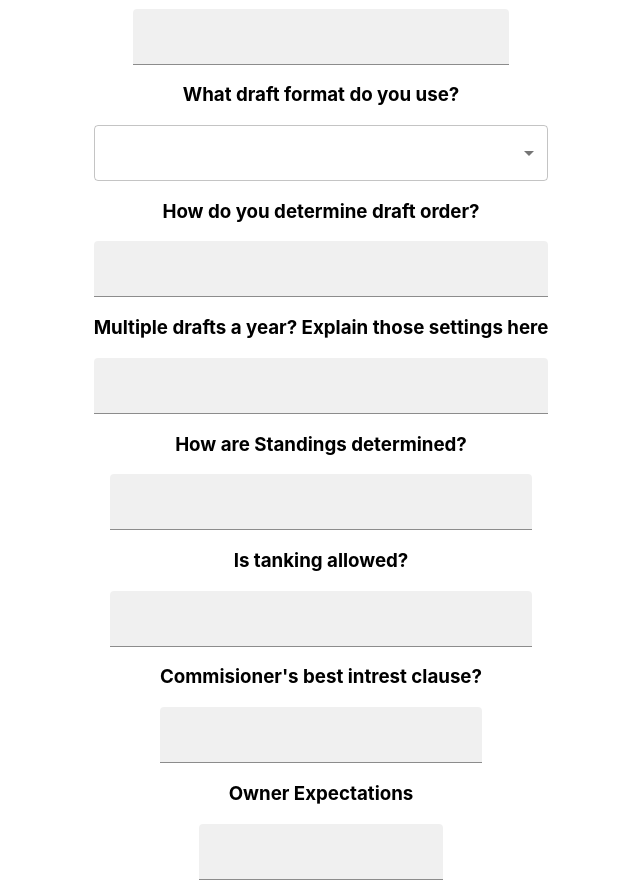
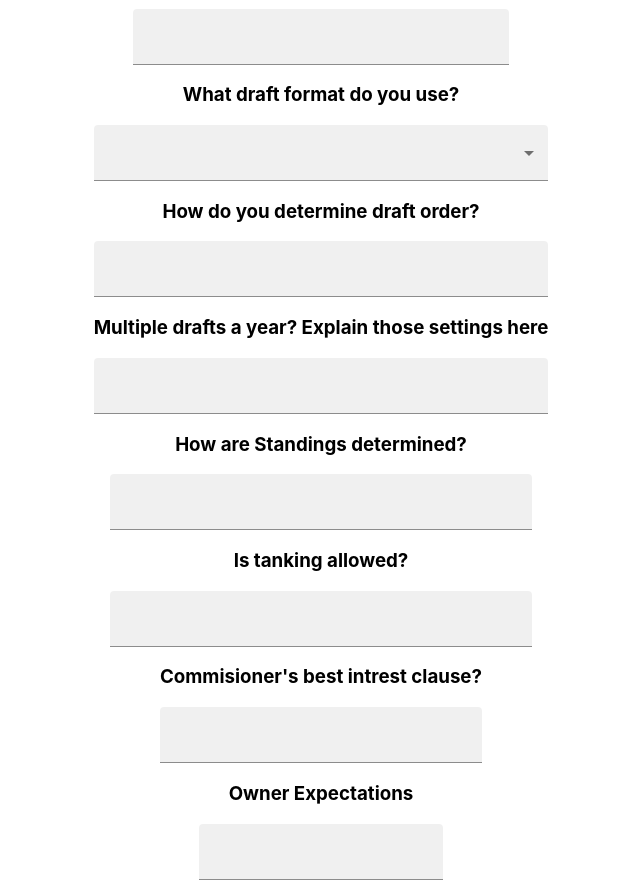
Before and after one commit to AMess33/FantasyBL, a React (Create React App) app: page / in a window 1280 px wide. Shown: the part 6940-7820 px from the top of the page, without its empty margins (319-959 px from the left). Built offline with nearby package versions, Linux system fonts and the light colour scheme.

Commit message:
update componenet attritubtes in drafts

```diff
--- a/src/components/GeneralSettings/drafts.jsx
+++ b/src/components/GeneralSettings/drafts.jsx
@@ -6,14 +6,14 @@ function Drafts(props) {
     <Box>
       <FormControl>
         <h3>What draft format do you use?</h3>
-        <Select>
+        <Select id="draftFormat" variant="filled">
           <MenuItem value={"Auction"}>Auction</MenuItem>
           <MenuItem value={"Snake Draft"}>Snake Draft</MenuItem>
         </Select>
         <h3>How do you determine draft order?</h3>
-        <TextField id="outlined-basic" variant="filled" />
+        <TextField id="setOrder" variant="filled" />
         <h3>Multiple drafts a year? Explain those settings here</h3>
-        <TextField id="outlined-basic" variant="filled" />
+        <TextField id="multipleDrafts" variant="filled" />
       </FormControl>
     </Box>
   );
```
